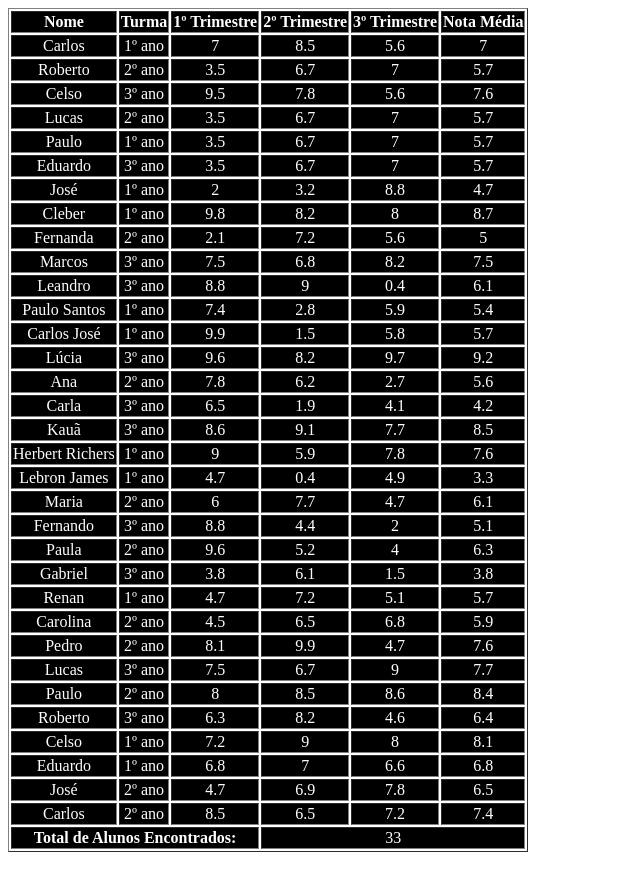
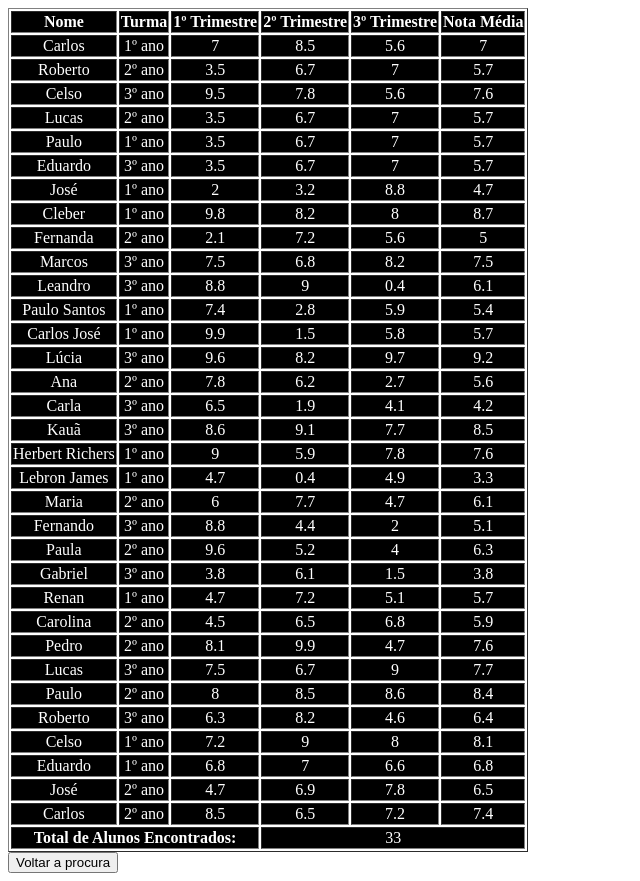
Before and after one commit to pedro-escola/localizar-aluno, a plain HTML site: page locate.html in a window 1280 px wide. Both pictures are taken after a click on the button "Procurar". Shown: the whole page, without its empty margins (0-640 px from the left). Before the commit the page ends 860 px from the top, so only its background shows below. Drawn offline with Linux system fonts and the light colour scheme.

Commit message:
adiciona um botao ai pra recarregar a pagina
legal

```diff
--- a/assets/main.js
+++ b/assets/main.js
@@ -72,7 +72,8 @@ function encontrarAluno() {
     turmaDigitada = Math.round(document.locateList.turma.value);
     turmaDigitada = turmaDigitada.toString();
 
-    let teste = document.getElementById("test");
+    let botao = document.getElementById("reloadButton");
+    botao.style.display = "inline-block";
 
     let tabela = document.getElementsByClassName("tabelaPrincipal").item(0);
     tabela.border = true;
@@ -121,4 +122,10 @@ function encontrarAluno() {
     tabela.innerHTML += "<tr>" +
         "<th colspan=3>Total de Alunos Encontrados:</th>" +
         "<td colspan=3>" + totalAlunos + "</td>"
+
+
 }
+
+function recarregarPagina() {
+    location.reload();
+}
--- a/assets/styles.css
+++ b/assets/styles.css
@@ -8,3 +8,7 @@
 #inputNumero {
     width: 180px;
 }
+
+#reloadButton {
+    display: none;
+}
--- a/locate.html
+++ b/locate.html
@@ -27,5 +27,7 @@
                 </tr>
             </table>
         </form>
+
+        <input id="reloadButton" type="button" value="Voltar a procura" onclick="recarregarPagina()">
     </body>
 </html>
```
